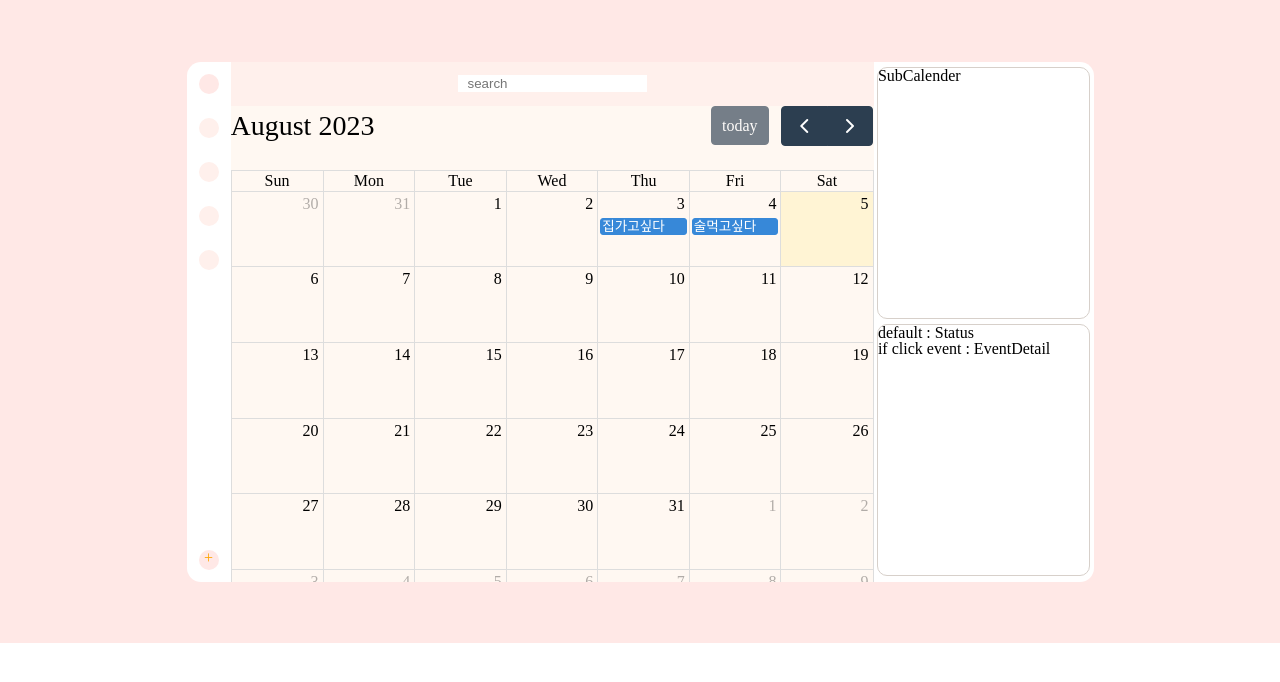
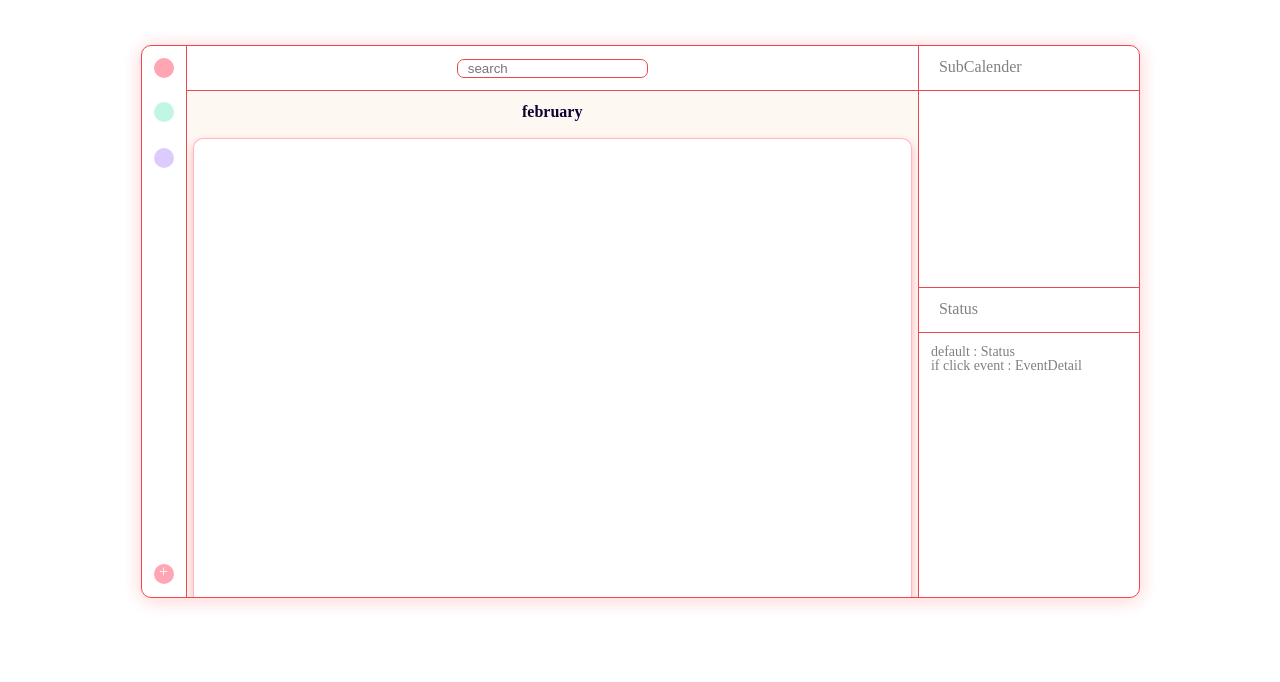
Before and after one commit to remeo08/Calendar, a React (Create React App) app in the folder calendar_front/: page / in a window 1280 px wide. Shown: the top 682 px of the page. Built offline with nearby package versions, Linux system fonts and the light colour scheme.

Commit message:
leftBar/모달창(addTeam)띄우기/아이콘>teamList열기/(약식)

```diff
--- a/calendar_front/src/components/Header.js
+++ b/calendar_front/src/components/Header.js
@@ -6,11 +6,11 @@ const HeaderContainer = styled.div`
   justify-content: center;
   width: 100%;
   height: 44px;
-  background-color: rgb(255, 240, 236);
 `;
 const SearchBox = styled.input`
-  border: none;
+  border: 1px solid rgb(237, 70, 78);
   padding-left: 10px;
+  border-radius: 7px;
 `;
 
 function Header() {
--- a/calendar_front/src/components/LeftBar/LeftBar.js
+++ b/calendar_front/src/components/LeftBar/LeftBar.js
@@ -1,12 +1,18 @@
 import { styled } from 'styled-components';
+import React, { useState } from 'react';
 
+import TeamList from './TeamList';
+import MakeTeamModal from './MakeTeamModal';
+const Container = styled.div`
+  display: flex;
+`;
 const LeftBarContainer = styled.div`
   display: flex;
   flex-direction: column;
   justify-content: space-between;
   align-items: center;
   width: 44px;
-  height: 520px;
+  height: 550px;
   background-color: rgb(255, 255, 255);
   border-radius: 14px 0 0 14px;
 `;
@@ -21,55 +27,69 @@ const Column = styled.div`
 const Icon = styled.div`
   width: 20px;
   height: 20px;
-  background-color: rgb(255, 232, 230);
+  background-color: rgb(255, 165, 180);
   border-radius: 15px;
 `;
-const MyCalendarIcon = styled.div`
+const MyCalendarIcon = styled.button`
   width: 20px;
   height: 20px;
   border-radius: 15px;
-  background-color: rgb(255, 240, 236);
+  border: none;
+  background-color: rgb(192, 246, 229);
 `;
-const TeamCalendarIcon = styled.div`
+const TeamCalendarIcon = styled.button`
   width: 20px;
   height: 20px;
   border-radius: 15px;
-  background-color: rgb(255, 240, 236);
+  background-color: rgb(221, 203, 254);
+
+  border: none;
 `;
 const MakeTeam = styled.div`
   width: 20px;
   height: 20px;
   border-radius: 15px;
-  background-color: rgb(255, 232, 230);
-  color: orange;
+  background-color: rgb(255, 165, 180);
+  color: white;
   text-align: center;
 `;
+
 function LeftBar() {
+  const [visible, setVisible] = useState(false);
+  const [addTeam, setAddTeam] = useState(false);
   return (
+    <Container>
       <LeftBarContainer>
         <Wrapper>
           <Column>
             <Icon />
           </Column>
           <Column>
-          <MyCalendarIcon />
+            <MyCalendarIcon name="My" />
           </Column>
           <Column>
-          <TeamCalendarIcon />
-        </Column>
-        <Column>
-          <TeamCalendarIcon />
-        </Column>
-        <Column>
-          <TeamCalendarIcon />
+            <TeamCalendarIcon
+              onClick={() => {
+                setVisible(!visible);
+              }}
+            ></TeamCalendarIcon>
           </Column>
         </Wrapper>
         <Wrapper>
           <Column>
-          <MakeTeam>+</MakeTeam>
+            <MakeTeam
+              onClick={() => {
+                setAddTeam(!addTeam);
+              }}
+            >
+              {addTeam ? '-' : '+'}
+            </MakeTeam>
           </Column>
         </Wrapper>
       </LeftBarContainer>
+      {visible && <TeamList />}
+      {addTeam && <MakeTeamModal />}
+    </Container>
   );
 }
 
--- a/calendar_front/src/components/LeftBar/MakeTeamModal.js
+++ b/calendar_front/src/components/LeftBar/MakeTeamModal.js
@@ -1,4 +1,89 @@
+import { styled } from 'styled-components';
+import React, { useState } from 'react';
+
+const MakeTeamModalContainer = styled.div`
+  display: flex;
+  flex-direction: column;
+  position: absolute;
+  width: 997px;
+  height: 550px;
+  border-radius: 10px;
+  justify-content: center;
+  align-items: center;
+  backdrop-filter: blur(3px);
+  background-color: rgb(245, 147, 152, 0.1);
+  z-index: 99;
+`;
+const Wrapper = styled.div`
+  width: 260px;
+  height: 260px;
+  background-color: white;
+  border-radius: 10px;
+  padding: 0px 16px;
+  display: flex;
+  justify-content: center;
+  align-items: center;
+  flex-direction: column;
+`;
+const CloseBtn = styled.button`
+  border: none;
+  background-color: white;
+  margin-left: 260px;
+  color: rgb(249, 194, 196);
+`;
+
+const Header = styled.div`
+  text-align: center;
+  font-size: 20px;
+  margin-bottom: 14px;
+  color: grey;
+`;
+const Form = styled.form``;
+const Input = styled.input`
+  margin: 14px 0;
+  width: 260px;
+`;
+const BtnBox = styled.div`
+  display: flex;
+  justify-content: space-around;
+`;
+const Button = styled.button`
+  background-color: white;
+  border: none;
+  font-size: 28px;
+  font-weight: 800;
+  margin-bottom: 18px;
+  color: rgb(242, 116, 122);
+`;
+
 function MakeTeamModal() {
-  return;
+  const [closeBtn, setCloseBtn] = useState(true);
+
+  return (
+    <>
+      {closeBtn && (
+        <MakeTeamModalContainer>
+          <Wrapper>
+            <CloseBtn
+              onClick={() => {
+                setCloseBtn(!closeBtn);
+              }}
+            >
+              x
+            </CloseBtn>
+            <Header>Add Team</Header>
+            <Form>
+              <Input type="text" placeholder="팀 이름을 입력하세요" />
+              <Input type="text" placeholder="팀 소개를 입력하세요." />
+              <Input type="text" placeholder="본인의 닉네임을 입력하세요." />
+              <BtnBox>
+                <Button>add</Button>
+              </BtnBox>
+            </Form>
+          </Wrapper>
+        </MakeTeamModalContainer>
+      )}
+    </>
+  );
 }
-export deault MakeTeamModal
+export default MakeTeamModal;
--- a/calendar_front/src/components/LeftBar/TeamList.js
+++ b/calendar_front/src/components/LeftBar/TeamList.js
@@ -1,4 +1,44 @@
-function TeamList() {
-  return;
+import { styled } from 'styled-components';
+
+const TeamListContainer = styled.div`
+  width: 190px;
+  background-color: rgb(255, 255, 255);
+  border-left: 1px solid rgb(246, 163, 167);
+  z-index: 98;
+  display: flex;
+  overflow: hidden;
+  flex-direction: column;
+  box-shadow: 10px 0px 30px -10px rgb(255, 13, 39, 0.3);
+`;
+const Wrapper = styled.div``;
+const TeamListHeader = styled.div`
+  width: 98%;
+  height: 30px;
+  border-bottom: 1px solid rgb(255, 240, 230);
+  padding-top: 14px;
+  padding-left: 14px;
+`;
+const Ul = styled.ul``;
+const Li = styled.li`
+  padding: 8px 18px;
+  font-size: 12px;
+`;
+function TeamList({ id, team }) {
+  return (
+    <TeamListContainer key={id}>
+      <Wrapper>
+        <TeamListHeader>"team.teamname"</TeamListHeader>
+        <div>
+          <Ul>
+            <Li>"team.teamember : 륜아"</Li>
+            <Li>"team.teamember : 병용"</Li>
+            <Li>"team.teamember : 가림"</Li>
+            <Li>"team.teamember : 소진"</Li>
+            <Li>"team.teamember : 지윤"</Li>
+          </Ul>
+        </div>
+      </Wrapper>
+    </TeamListContainer>
+  );
 }
 export default TeamList;
--- a/calendar_front/src/components/RightBar/RightBar.js
+++ b/calendar_front/src/components/RightBar/RightBar.js
@@ -4,30 +4,53 @@ const Container = styled.div`
   display: flex;
   flex-direction: column;
   align-items: center;
-  justify-content: space-evenly;
-  // justify-content: space-between;
   width: 220px;
-  height: 520px;
+  height: 550px;
+  left: 920px;
   background-color: rgb(255, 255, 255);
   border-radius: 0 14px 14px 0;
 `;
 const Wrapper = styled.div`
-  width: 96%;
-  height: 48%;
-  border: 1px solid rgb(215, 208, 202);
+  width: 100%;
   border-radius: 10px;
 `;
-const SubCalender = styled.div``;
-const Status = styled.div``;
+const SubCalendar = styled.div`
+  padding-left: 12px;
+  height: 196px;
+`;
+const SubCalendarHeader = styled.div`
+  height: 31px;
+  padding-left: 20px;
+  border-bottom: 1px solid rgb(237, 70, 78);
+  color: grey;
+  margin-top: 13px;
+`;
+const StatusHeader = styled.div`
+  height: 31px;
+  padding-left: 20px;
+
+  border-bottom: 1px solid rgb(237, 70, 78);
+  border-top: 1px solid rgb(237, 70, 78);
+  color: grey;
+  padding-top: 13px;
+`;
+const Status = styled.div`
+  padding-top: 12px;
+  color: grey;
+  padding-left: 12px;
+  font-size: 14px;
+`;
 const EventDetail = styled.div``;
 
 function RightBar() {
   return (
     <Container>
       <Wrapper>
-        <SubCalender>SubCalender</SubCalender>
+        <SubCalendarHeader>SubCalender</SubCalendarHeader>
+        <SubCalendar></SubCalendar>
       </Wrapper>
       <Wrapper>
+        <StatusHeader>Status</StatusHeader>
         <Status>
           default : Status
           <br /> if click event : EventDetail
--- a/calendar_front/src/screens/Layout.js
+++ b/calendar_front/src/screens/Layout.js
@@ -3,30 +3,63 @@ import { styled } from 'styled-components';
 import Header from '../components/Header';
 import LeftBar from '../components/LeftBar/LeftBar';
 import RightBar from '../components/RightBar/RightBar';
-import Calendar from '../components/MainCalendar/Calendar';
+// import Calendar from '../components/MainCalendar/Calendar';
 
 const Container = styled.div`
+  font-color: grey;
   display: flex;
   align-items: center;
-  background-color: rgb(255, 232, 230);
   height: 643px;
 `;
 const Wrapper = styled.div`
   display: flex;
   margin: 0 auto;
-  max-width: 907px;
+  max-width: 997px;
   width: 100%;
-  padding: 40px;
+  left: 120px;
+  border-radius: 10px;
+  border: 1px solid rgb(237, 70, 78);
+  -webkit-box-shadow:
+    0 2px 20px rgba(251, 0, 27, 0.1),
+    0 2px 20px rgba(251, 0, 27, 0.1);
 `;
 
 const MiddlePartWrap = styled.div`
-  width: 643px;
+  width: 733px;
+  display: flex;
+  flex-direction: column;
+  align-items: center;
+  background-color: rgb(255, 255, 255);
+  border-right: 1px solid rgb(237, 70, 78);
+  border-left: 1px solid rgb(237, 70, 78);
 `;
 
 const CalendarContainer = styled.div`
-  background-color: rgb(255, 248, 242);
-  height: 476px;
+  background-color: rgb(254, 248, 243);
+  border-top: 1px solid rgb(237, 70, 78);
+  width: 100%;
+  height: 506px;
   overflow: auto;
+  display: flex;
+  flex-direction: column;
+  justify-content: end;
+  align-items: center;
+`;
+const CalenderHead = styled.div`
+  width: 100%;
+  margin-bottom: 18px;
+  text-align: center;
+  font-weight: 800;
+  color: rgb(18, 1, 48);
+`;
+const Calendar = styled.div`
+  width: 98%;
+  height: 458px;
+  background-color: rgb(255, 255, 255);
+  border-radius: 10px 10px 0 0;
+  border: 1px solid rgb(255, 183, 191);
+  border-bottom: none;
+  box-shadow: 0px 4px 10px 0px rgb(255, 13, 39, 0.3);
 `;
 
 function Layout() {
@@ -37,7 +70,8 @@ function Layout() {
         <MiddlePartWrap>
           <Header />
           <CalendarContainer>
-            <Calendar />
+            <CalenderHead>february</CalenderHead>
+            <Calendar></Calendar>
           </CalendarContainer>
         </MiddlePartWrap>
         <RightBar />
```
Lines whose indentation alone changed are shown as unchanged.
